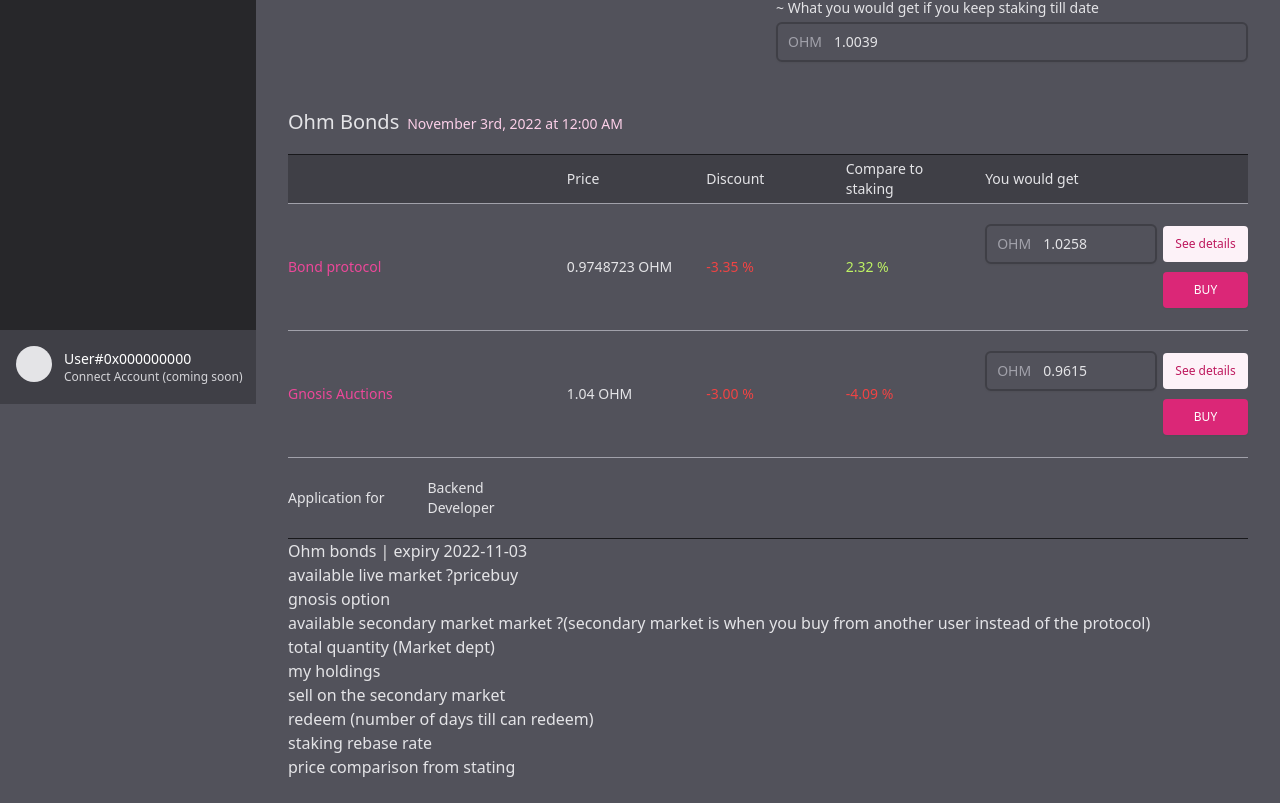
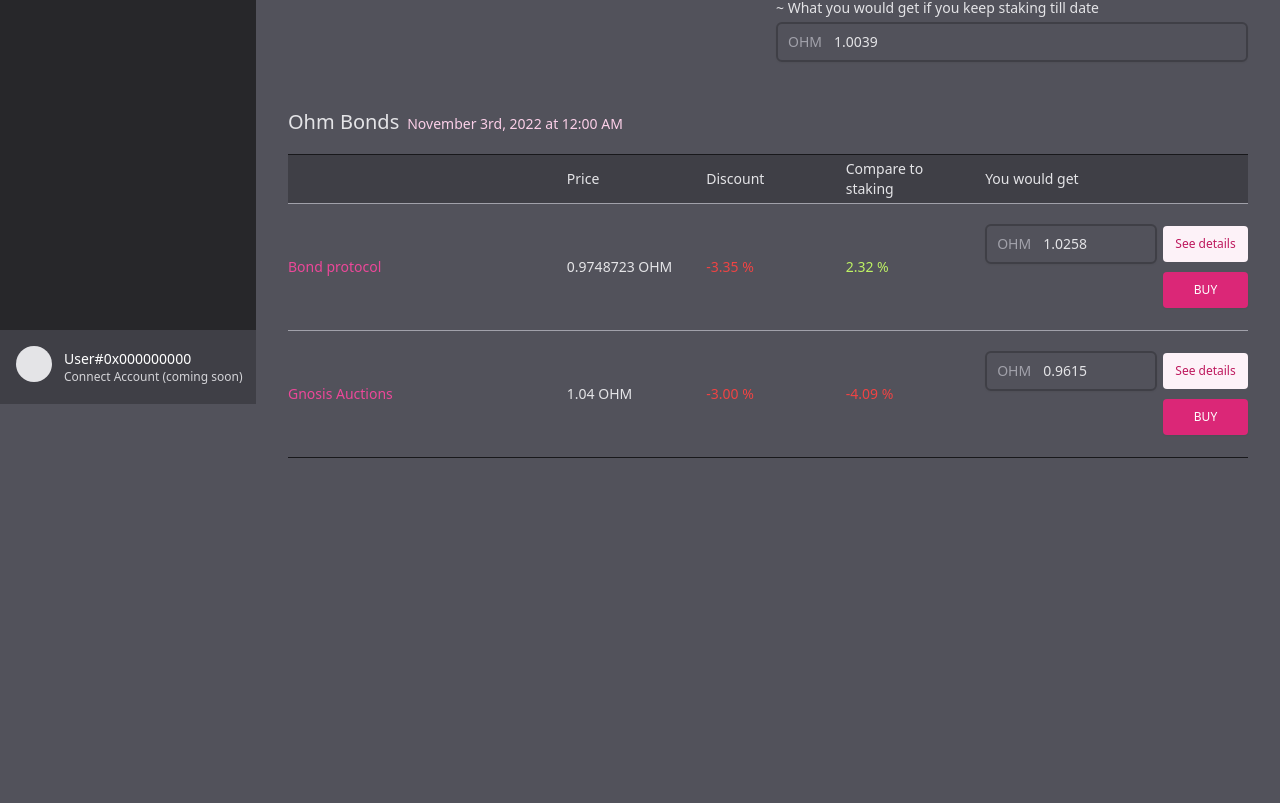
Before and after one commit to laurianek/ohmie-dashboard, a React (Vite) app: page / in a window 1280 px wide. Shown: the part 396-1199 px from the top of the page. After the commit the page ends 878 px from the top, so only its background shows below. Built offline with nearby package versions, Linux system fonts and the light colour scheme.

Commit message:
MVP - looking very ready - still a few things before backend wireup

```diff
--- a/src/App.jsx
+++ b/src/App.jsx
@@ -8,7 +8,6 @@
 import { PlainButton } from './components/Buttons.jsx';
 
 import data from './assets/sample-data.js';
-import { classNames } from './util';
 
 function App() {
   const { currentBondId, shownBonds, getBondCardClassName, toggleShownBonds } =
@@ -40,23 +39,15 @@
       <YourStake />
       <BondDisplay />
 
-      <p>Ohm bonds | expiry 2022-11-03</p>
-      <p>
-        available live market ?<span>price</span>
-        <span>buy</span>
-      </p>
-      <p>gnosis option</p>
-      <p>
-        available secondary market market ?(secondary market is when you buy
-        from another user instead of the protocol)
-      </p>
-      <p>total quantity (Market dept)</p>
-      <p>my holdings</p>
-      <p>sell on the secondary market</p>
-      <p>redeem (number of days till can redeem)</p>
-      <p>staking rebase rate</p>
-
-      <p>price comparison from stating</p>
+      {/*<p>*/}
+      {/*  available secondary market market ?(secondary market is when you buy*/}
+      {/*  from another user instead of the protocol)*/}
+      {/*</p>*/}
+      {/*<p>total quantity (Market dept)</p>*/}
+      {/*<p>my holdings</p>*/}
+      {/*<p>sell on the secondary market</p>*/}
+      {/*<p>redeem (number of days till can redeem)</p>*/}
+      {/*<p>staking rebase rate</p>*/}
     </Dashboard>
   );
 }
--- a/src/assets/sample-data.js
+++ b/src/assets/sample-data.js
@@ -59,6 +59,8 @@
       last_refresh: Date.now() - 1000,
       best_price: 0.9512029,
       currency: 'OHM',
+      live_markets: [],
+      secondary_markets: [],
     },
     'OHM-20221112': {
       token_name: 'OHM-20221112',
@@ -69,6 +71,8 @@
       last_refresh: Date.now() - 1000,
       best_price: 0.539024,
       currency: 'OHM',
+      live_markets: [],
+      secondary_markets: [],
     },
     'OHM-20221120': {
       token_name: 'OHM-20221120',
@@ -79,6 +83,8 @@
       last_refresh: Date.now() - 1000,
       best_price: 0.65,
       currency: 'OHM',
+      live_markets: [],
+      secondary_markets: [],
     },
   },
 };
--- a/src/components/BondDisplay/BondDisplay.jsx
+++ b/src/components/BondDisplay/BondDisplay.jsx
@@ -1,11 +1,12 @@
 import React, { useState } from 'react';
-import { format } from 'date-fns';
+import { format, formatDistance } from 'date-fns';
 import { Transition } from '@headlessui/react';
 import {
   classNames,
   calculate_bond_return,
   calculate_percent_return_bond_vs_staking,
   getIntervalFromNow,
+  numberWithCommas,
 } from '../../util';
 import data from '../../assets/sample-data.js';
 import notificationOptions from './NotificationOptions.js';
@@ -21,7 +22,6 @@
 export default function BondDisplay() {
   const { userStack } = useStore();
   const currentBond = Object.values(data.bonds)[0];
-  const market = currentBond.live_markets[0];
   const [nOptions, setnOptions] = useState(notificationOptions[0].text);
   const [seeDetails, setSeeDetails] = useState({});
 
@@ -48,6 +48,7 @@
           </HeaderRow>
           {currentBond.live_markets.map((market, index) => {
             const bondReturn = calculate_bond_return(userStack, market.price);
+            const _1BondReturn = calculate_bond_return(1, market.price);
             const comparisonPercent = calculate_percent_return_bond_vs_staking(
               userStack,
               market.price,
@@ -85,13 +86,13 @@
                   className="sm:col-span-2 flex justify-end flex-wrap gap-1.5"
                 >
                   <FakeInput currency={market.currency}>
-                    {(bondReturn || 0).toFixed(4)}
+                    {numberWithCommas((bondReturn || 0).toFixed(4))}
                   </FakeInput>
                   <SecondaryButton
                     className="min-w-[85px] min-h-[36px] my-0.5"
                     onClick={toggleSeeDetails(index)}
                   >
-                    {!seeDetails[index] ? 'See details' : 'hide details'}
+                    {!seeDetails[index] ? 'See details' : 'Hide details'}
                   </SecondaryButton>
                   <PrimaryButton
                     link={market.buy_link}
@@ -115,7 +116,7 @@
                       <div className="grid grid-cols-3 gap-4">
                         {getExtraStats(
                           market,
-                          bondReturn,
+                          _1BondReturn,
                           comparisonPercent
                         ).map(
                           (
@@ -157,11 +158,6 @@
               </Row>
             );
           })}
-
-          <Row>
-            <Cell>Application for</Cell>
-            <Cell>Backend Developer</Cell>
-          </Row>
         </div>
       </div>
     </>
@@ -182,28 +178,40 @@
     { label: 'Price', value: `${price} ${currency}` },
     {
       label: 'Back for every 1 OHM you put in',
-      value: `${userStack.toFixed(4)}`,
+      value: `${numberWithCommas(userStack.toFixed(4))}`,
       className: userStack < 1 ? 'text-red-700' : 'text-lime-300',
     },
     {
       label: 'Compared to staking',
-      value: `${userPL.toFixed(2)} %`,
+      value: `${numberWithCommas(userPL.toFixed(2))} %`,
       className: userPL < 0 ? 'text-red-700' : 'text-lime-300',
     },
   ];
 
   if (market.remaining_available) {
     return base.concat([
-      { label: 'Remaining available', value: remaining_available },
+      {
+        label: 'Remaining available',
+        value: numberWithCommas(remaining_available),
+      },
       {
         label: 'Max bondable in one transaction',
-        value: max_bondable_single_tx,
+        value: numberWithCommas(max_bondable_single_tx),
       },
     ]);
   }
   return base.concat([
-    { label: 'Total amount in auction', value: total_amount_available },
-    { label: 'Min. sale price', value: min_sale_price },
-    { label: 'Gnosis option ending', value: end_timestamp },
+    {
+      label: 'Total amount in auction',
+      value: numberWithCommas(total_amount_available),
+    },
+    { label: 'Min. sale price', value: numberWithCommas(min_sale_price) },
+    {
+      label: 'Gnosis option ending',
+      value: formatDistance(new Date(end_timestamp * 1000), new Date(), {
+        includeSeconds: true,
+        addSuffix: true,
+      }),
+    },
   ]);
 }
--- a/src/util/index.js
+++ b/src/util/index.js
@@ -32,3 +32,9 @@
     end: date || new Date(timestamp * 1000),
   });
 }
+
+export function numberWithCommas(x) {
+  var parts = x.toString().split('.');
+  parts[0] = parts[0].replace(/\B(?=(\d{3})+(?!\d))/g, ',');
+  return parts.join('.');
+}
```
